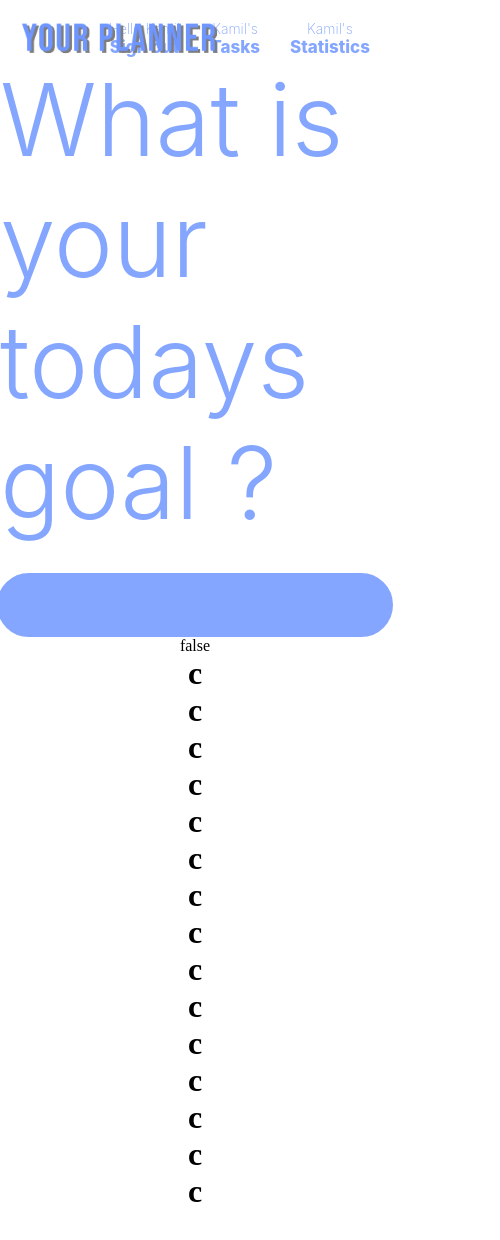
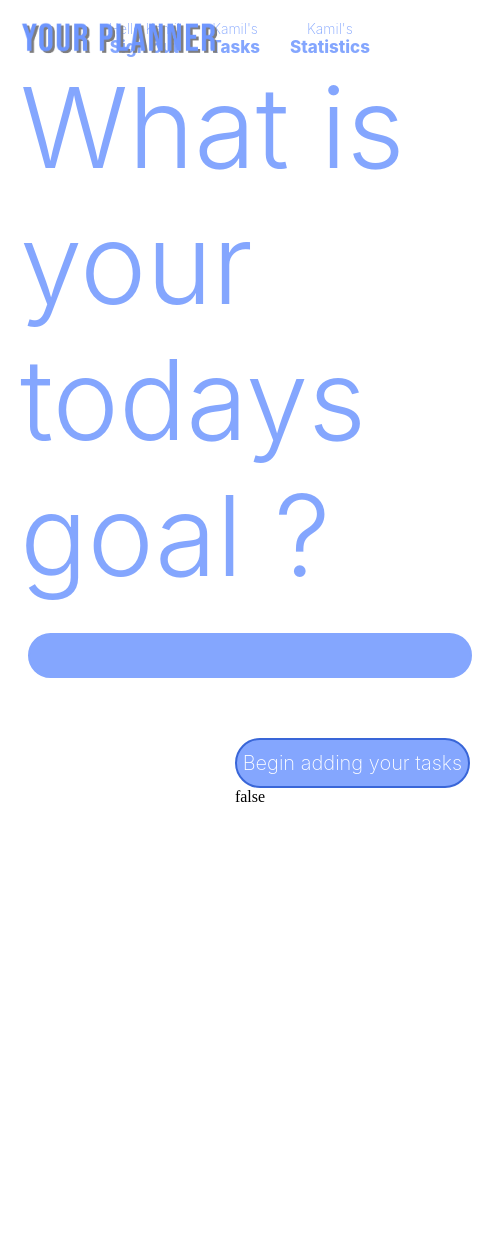
Before and after one commit to Maciag312/your-planner, a React (Create React App) app in the folder front-end-react/: page / in a window 390 px wide. Shown: the top 1240 px of the page, 500 px wide, since content can reach past the window. Built offline with nearby package versions, Linux system fonts and the light colour scheme.

Commit message:
responsive UI + button

```diff
--- a/front-end-react/src/Home/Header.css
+++ b/front-end-react/src/Home/Header.css
@@ -20,7 +20,7 @@
   .header__logo {
     position: fixed;
     left: 20px;
-    width: 200px;
+    max-width: 200px;
     object-fit: contain;
   }
   .header__navBox{
--- a/front-end-react/src/Home/Header.js
+++ b/front-end-react/src/Home/Header.js
@@ -10,8 +10,8 @@ function Header() {
 
   useEffect(() => {
     window.onscroll = () => {
-      // window.addEventListener("scroll", () => {
-      if (window.scrollY > 100) {
+
+      if (window.scrollY > 40) {
         handleShow(true);
       } else handleShow(false);
     };
--- a/front-end-react/src/Home/Home.css
+++ b/front-end-react/src/Home/Home.css
@@ -1,15 +1,23 @@
 .home {
-    background-color:white;
+
     display: flex;
     flex-direction: column;
+    max-height: 1200px;
+    min-width: 500px;
+    background-color: white;
+    z-index: 1;
+    justify-content: flex-end;
     align-items: center;
-    padding-top: 15%;
-    padding-bottom: 21%;
+    margin-top: 15%;
+
+
+    /* to remove */
+    padding-bottom: 1000px;
   }
   .home__text {
-    align-items: center;
-    justify-content: center;
-    font-size: 100px;
+    margin-left:20px;
+    font-size: 700%;
+    background-color: white;
     color: #84A6FE;
     font-weight: 300;
     font-family: -apple-system, BlinkMacSystemFont, "Segoe UI", Roboto, Oxygen,
@@ -22,8 +30,26 @@
     border: 2px solid #84A6FE;
     padding: 20px;
     width: 80%;
-    height: 20px;
+    height: 1px;
     outline: none;
-    padding-left: 60px;
+
 
   }
+  .home__button{
+    align-self: flex-end;
+    margin-top: 60px;
+    margin-right: 6%;
+
+    border-radius: 50px;
+    background-color: #84A6FE;
+    border: 2px solid #3966d8;
+    max-width: 300px;
+    min-width: 200px;
+    height: 50px;
+    font-weight: 200;
+
+    font-size: 20px;
+    font-family: -apple-system, BlinkMacSystemFont, 'Segoe UI', Roboto, Oxygen, Ubuntu, Cantarell, 'Open Sans', 'Helvetica Neue', sans-serif;
+    color: white;
+    outline: none;
+  }
--- a/front-end-react/src/Home/Home.js
+++ b/front-end-react/src/Home/Home.js
@@ -3,27 +3,11 @@ import { connect } from "react-redux";
 import "./Home.css";
 export const Home = (props) => {
   return (
-    <div>
-      <div className="home">
-        <h1 className="home__text">What is your todays goal ? </h1>
-        <input className="home__input" />
-        <div>{props.authenticated.toString()}</div>
-        <h1> c</h1>
-        <h1> c</h1>
-        <h1> c</h1>
-        <h1> c</h1>
-        <h1> c</h1>
-        <h1> c</h1>
-        <h1> c</h1>
-        <h1> c</h1>
-        <h1> c</h1>
-        <h1> c</h1>
-        <h1> c</h1>
-        <h1> c</h1>
-        <h1> c</h1>
-        <h1> c</h1>
-        <h1> c</h1>
-      </div>
+    <div className="home">
+      <span className="home__text">What is your todays goal ? </span>
+      <input className="home__input" />
+      <button className="home__button">Begin adding your tasks</button>
+      <div>{props.authenticated.toString()}</div>
     </div>
   );
 };
```
